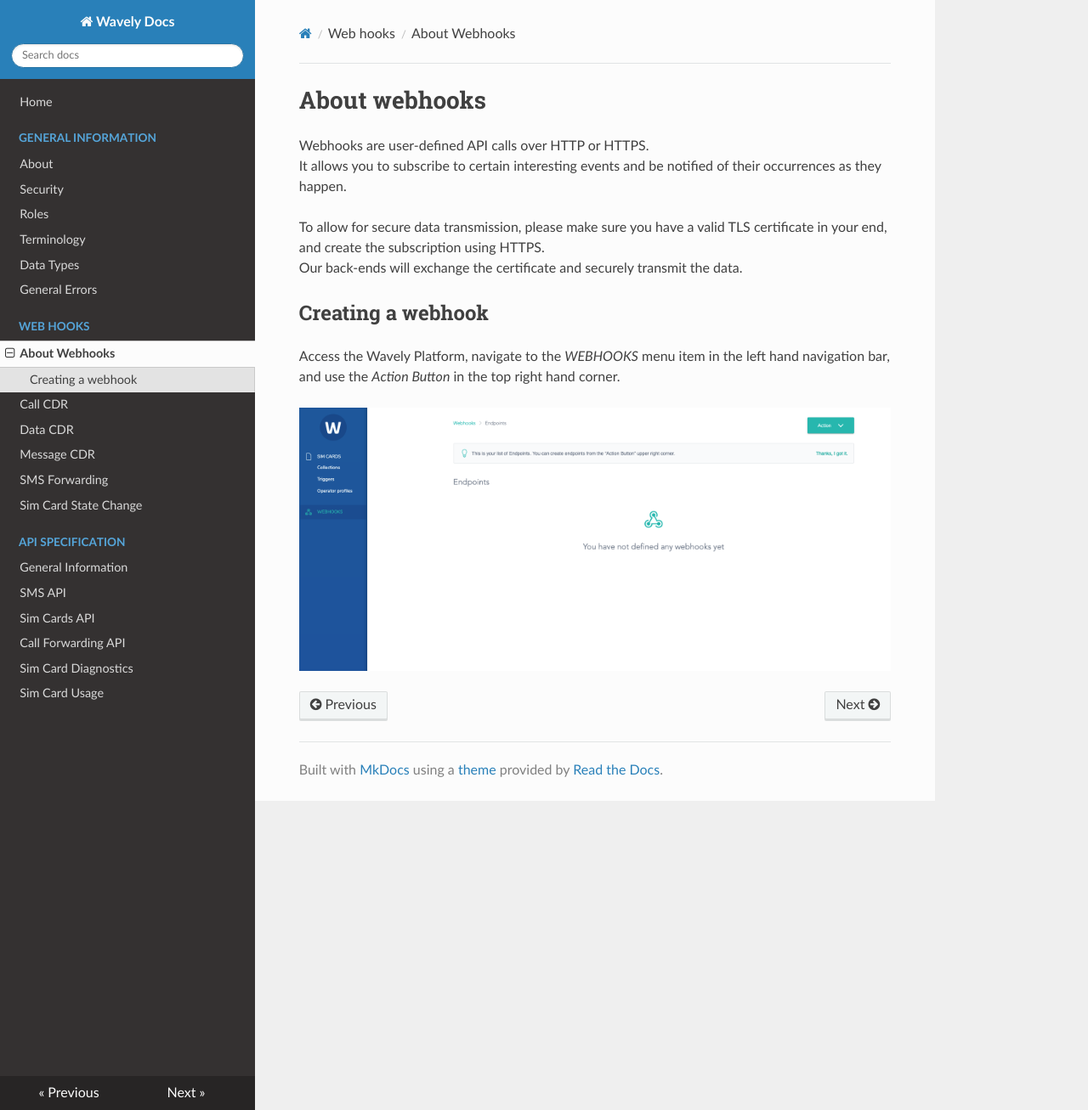
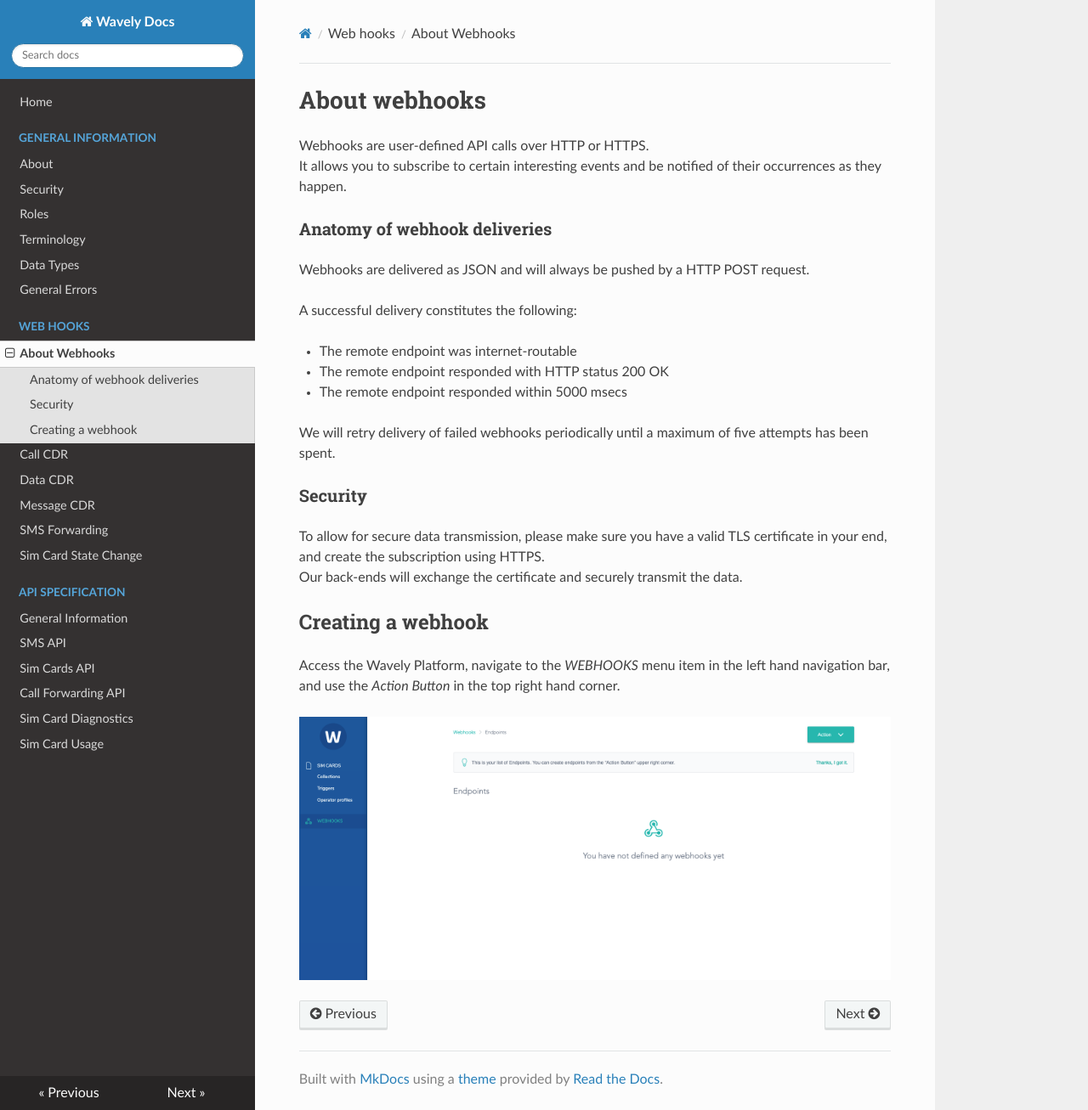
Before and after one commit to Wavelyio/wavely-docs, an MkDocs documentation site: the page built from docs/webhooks/about-webhooks.md, in a window 1280 px wide and 1307 px high. Shown: the whole window at 85% size. Built offline with MkDocs 1.6.1, drawn with Linux system fonts in a browser that asks for light colours; nearby versions of some CDN libraries; old or Windows-style settings are respelled for this version of MkDocs.

Commit message:
Anatomy of webhooks description

```diff
--- a/docs/webhooks/about-webhooks.md
+++ b/docs/webhooks/about-webhooks.md
@@ -2,6 +2,20 @@
 
 Webhooks are user-defined API calls over HTTP or HTTPS.
 It allows you to subscribe to certain interesting events and be notified of their occurrences as they happen.
+
+### Anatomy of webhook deliveries
+
+Webhooks are delivered as JSON and will always be pushed by a HTTP POST request.
+
+A successful delivery constitutes the following:
+
+* The remote endpoint was internet-routable
+* The remote endpoint responded with HTTP status 200 OK
+* The remote endpoint responded within 5000 msecs
+
+We will retry delivery of failed webhooks periodically until a maximum of five attempts has been spent.
+
+### Security
 
 To allow for secure data transmission, please make sure you have a valid TLS certificate in your end, and create the subscription using HTTPS.
 Our back-ends will exchange the certificate and securely transmit the data.
```
